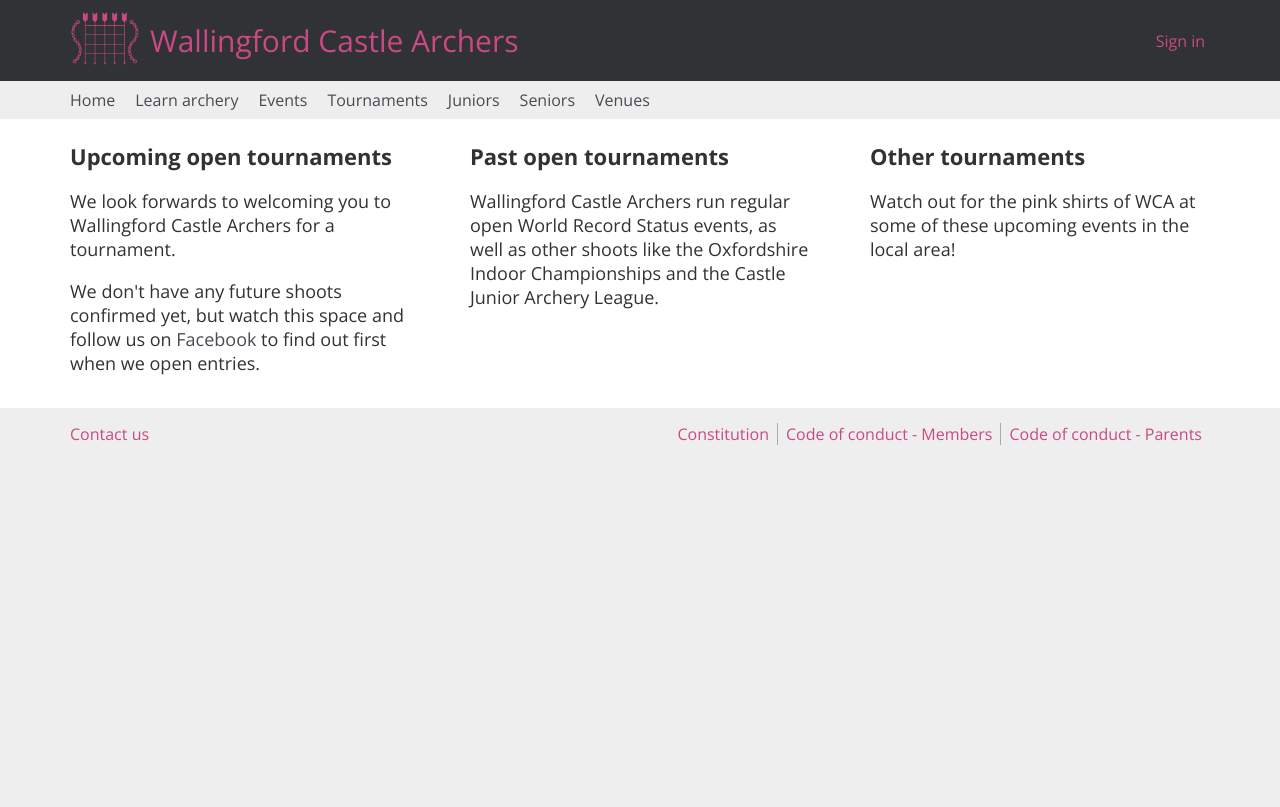
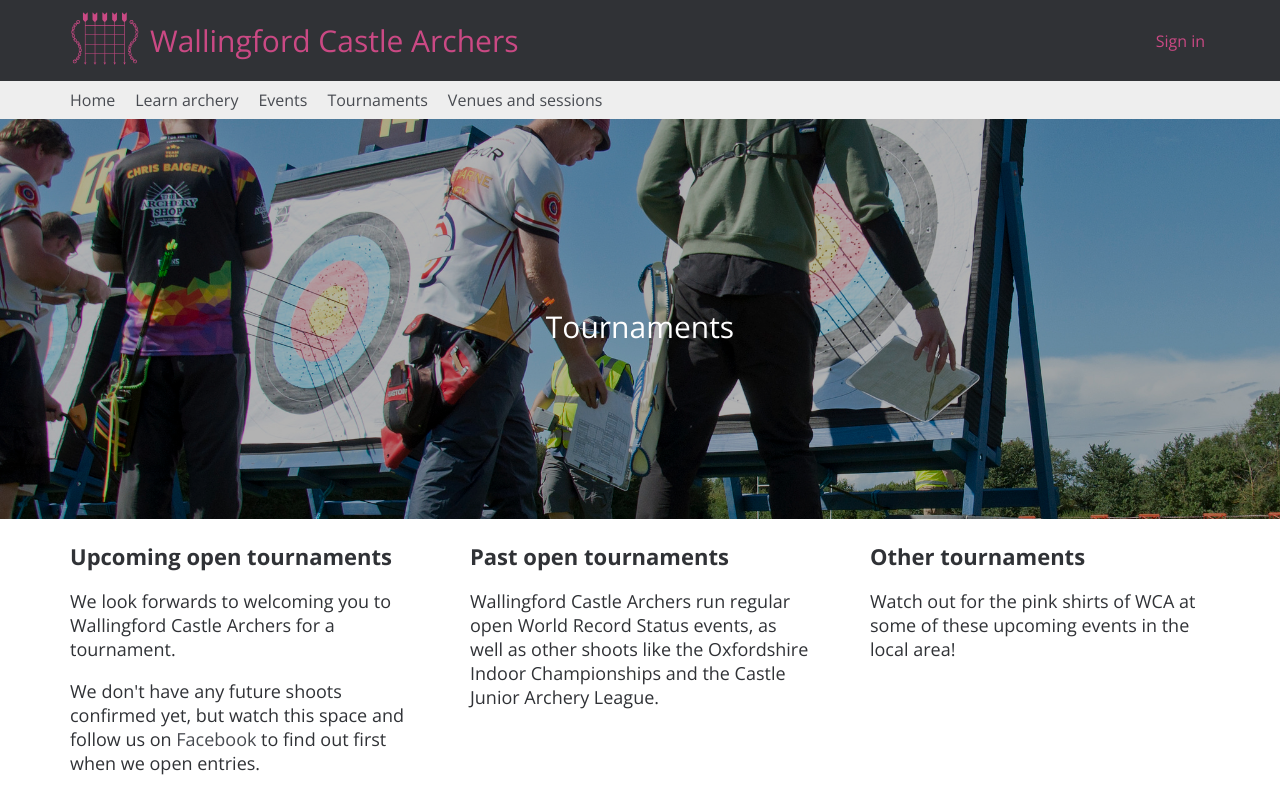
Before and after one commit to mjtamlyn/wallingfordcastle, a Django app: template tournaments/templates/tournaments/home.html in a window 1280 px wide. Shown: the top 807 px of the page. Before the commit the page ends 445 px from the top, so only its background shows below. Run offline with Django 3.2, Linux system fonts and the light colour scheme; the template is opened without the code that fills it, so the values that code supplies are empty.

Commit message:
Add heros, add events page, beginners on own page.

```diff
--- /dev/null
+++ b/bookings/views.py
@@ -0,0 +1,5 @@
+from django.views.generic import TemplateView
+
+
+class BookingsIndex(TemplateView):
+    template_name = 'bookings/index.html'
--- a/tournaments/templates/tournaments/home.html
+++ b/tournaments/templates/tournaments/home.html
@@ -1,4 +1,10 @@
 {% extends 'base.html' %}
+
+{% block hero %}
+<div class="hero hero--scoring">
+    <h1>Tournaments</h1>
+</div>
+{% endblock %}
 
 {% block content %}
 <div class="flex-sections">
--- a/wallingford_castle/sass/_layout.sass
+++ b/wallingford_castle/sass/_layout.sass
@@ -142,3 +142,62 @@ footer
       &
         width: 100%
         padding: 0
+
+.hero
+  height: 400px
+  color: white
+  display: flex
+  display: -webkit-flex
+  align-items: center
+  -webkit-align-items: center
+  justify-content: center
+  -webkit-justify-content: center
+  position: relative
+  z-index: 0
+
+  @media (max-width: 750px)
+    &
+      height: 300px
+
+  &:before
+    content: ''
+    position: absolute
+    left: 0
+    top: 0
+    height: 100%
+    width: 100%
+    background-size: cover
+    background-position: center center
+    z-index: -2
+
+  &:after
+    content: ''
+    position: absolute
+    left: 0
+    top: 0
+    height: 100%
+    width: 100%
+    background-color: rgba(0, 0, 0, 0.3)
+    z-index: -1
+
+  &--scas:before
+    background-image: url(../img/scas.jpg)
+
+  &--wca-720:before
+    background-image: url(../img/wca-720.jpg)
+
+  &--scoring:before
+    background-image: url(../img/scoring.jpg)
+
+  &--targets:before
+    background-image: url(../img/targets.jpg)
+
+  &--coaching:before
+    background-image: url(../img/coaching.jpg)
+
+  &--photocrowd:before
+    background-image: url(../img/photocrowd.jpg)
+
+.intro
+  margin: 30px auto
+  max-width: 600px
--- a/wallingford_castle/settings.py
+++ b/wallingford_castle/settings.py
@@ -24,6 +24,7 @@ INSTALLED_APPS = (
     'membership',
     'beginners',
     'events',
+    'bookings',
     'tournaments',
     'courses',
 
--- a/wallingford_castle/static/css/base.css
+++ b/wallingford_castle/static/css/base.css
@@ -269,6 +269,79 @@ footer {
   }
 }
 
+/* line 146, ../../sass/_layout.sass */
+.hero {
+  height: 400px;
+  color: white;
+  display: flex;
+  display: -webkit-flex;
+  align-items: center;
+  -webkit-align-items: center;
+  justify-content: center;
+  -webkit-justify-content: center;
+  position: relative;
+  z-index: 0;
+}
+@media (max-width: 750px) {
+  /* line 159, ../../sass/_layout.sass */
+  .hero {
+    height: 300px;
+  }
+}
+/* line 162, ../../sass/_layout.sass */
+.hero:before {
+  content: "";
+  position: absolute;
+  left: 0;
+  top: 0;
+  height: 100%;
+  width: 100%;
+  background-size: cover;
+  background-position: center center;
+  z-index: -2;
+}
+/* line 173, ../../sass/_layout.sass */
+.hero:after {
+  content: "";
+  position: absolute;
+  left: 0;
+  top: 0;
+  height: 100%;
+  width: 100%;
+  background-color: rgba(0, 0, 0, 0.3);
+  z-index: -1;
+}
+/* line 183, ../../sass/_layout.sass */
+.hero--scas:before {
+  background-image: url(../img/scas.jpg);
+}
+/* line 186, ../../sass/_layout.sass */
+.hero--wca-720:before {
+  background-image: url(../img/wca-720.jpg);
+}
+/* line 189, ../../sass/_layout.sass */
+.hero--scoring:before {
+  background-image: url(../img/scoring.jpg);
+}
+/* line 192, ../../sass/_layout.sass */
+.hero--targets:before {
+  background-image: url(../img/targets.jpg);
+}
+/* line 195, ../../sass/_layout.sass */
+.hero--coaching:before {
+  background-image: url(../img/coaching.jpg);
+}
+/* line 198, ../../sass/_layout.sass */
+.hero--photocrowd:before {
+  background-image: url(../img/photocrowd.jpg);
+}
+
+/* line 201, ../../sass/_layout.sass */
+.intro {
+  margin: 30px auto;
+  max-width: 600px;
+}
+
 /* line 1, ../../sass/_messages.sass */
 section.messages {
   background-color: #efefef;
--- a/wallingford_castle/templates/base.html
+++ b/wallingford_castle/templates/base.html
@@ -26,13 +26,17 @@
                     <a class="nav__link" href="{% url 'membership:overview' %}">Members</a>
                 {% endif %}
                 <a class="nav__link" href="{% url 'beginners:index' %}">Learn archery</a>
-                <a class="nav__link">Events</a>
+                <a class="nav__link" href="{% url 'bookings:index' %}">Events</a>
                 <a class="nav__link" href="{% url 'tournaments:home' %}">Tournaments</a>
+                {% comment %}
                 <a class="nav__link">Juniors</a>
                 <a class="nav__link">Seniors</a>
-                <a class="nav__link">Venues</a>
+                {% endcomment %}
+                <a class="nav__link" href="{% url 'venues' %}">Venues and sessions</a>
             </nav>
         </div>
+        {% block hero %}
+        {% endblock %}
         {% if messages %}
         <section class="messages">
             <div class="container">
--- a/wallingford_castle/urls.py
+++ b/wallingford_castle/urls.py
@@ -16,6 +16,8 @@ urlpatterns = [
     re_path(r'^members/', include('membership.urls', namespace='membership')),
     re_path(r'^members/events/', include('events.urls', namespace='events')),
     re_path(r'^tournaments/', include('tournaments.urls', namespace='tournaments')),
+    re_path(r'^events/', include('bookings.urls', namespace='bookings')),
+    re_path(r'^venues/$', views.Venues.as_view(), name='venues'),
     # TODO: Style header links
     re_path(r'^accounts/', include('django.contrib.auth.urls')),
     path('accounts/register/<uidb64>/<token>/',
--- a/wallingford_castle/views.py
+++ b/wallingford_castle/views.py
@@ -45,3 +45,8 @@ class MembershipInterestView(MessageMixin, CreateView):
             except Exception:
                 pass
         return response
+
+
+
+class Venues(TemplateView):
+    template_name = 'venues.html'
```
Also changed, not shown: beginners/templates/beginners/index.html (+7 -1 lines), bookings/templates/bookings/index.html (added, +71 -0 lines), bookings/urls.py (added, +11 -0 lines), wallingford_castle/templates/home.html (+6 -70 lines), wallingford_castle/templates/venues.html (added, +76 -0 lines), bookings/__init__.py (added), wallingford_castle/static/img/coaching.jpg (added), wallingford_castle/static/img/photocrowd.jpg (added), wallingford_castle/static/img/scas.jpg (added), wallingford_castle/static/img/scoring.jpg (added), wallingford_castle/static/img/targets.jpg (added), 1 other file.
